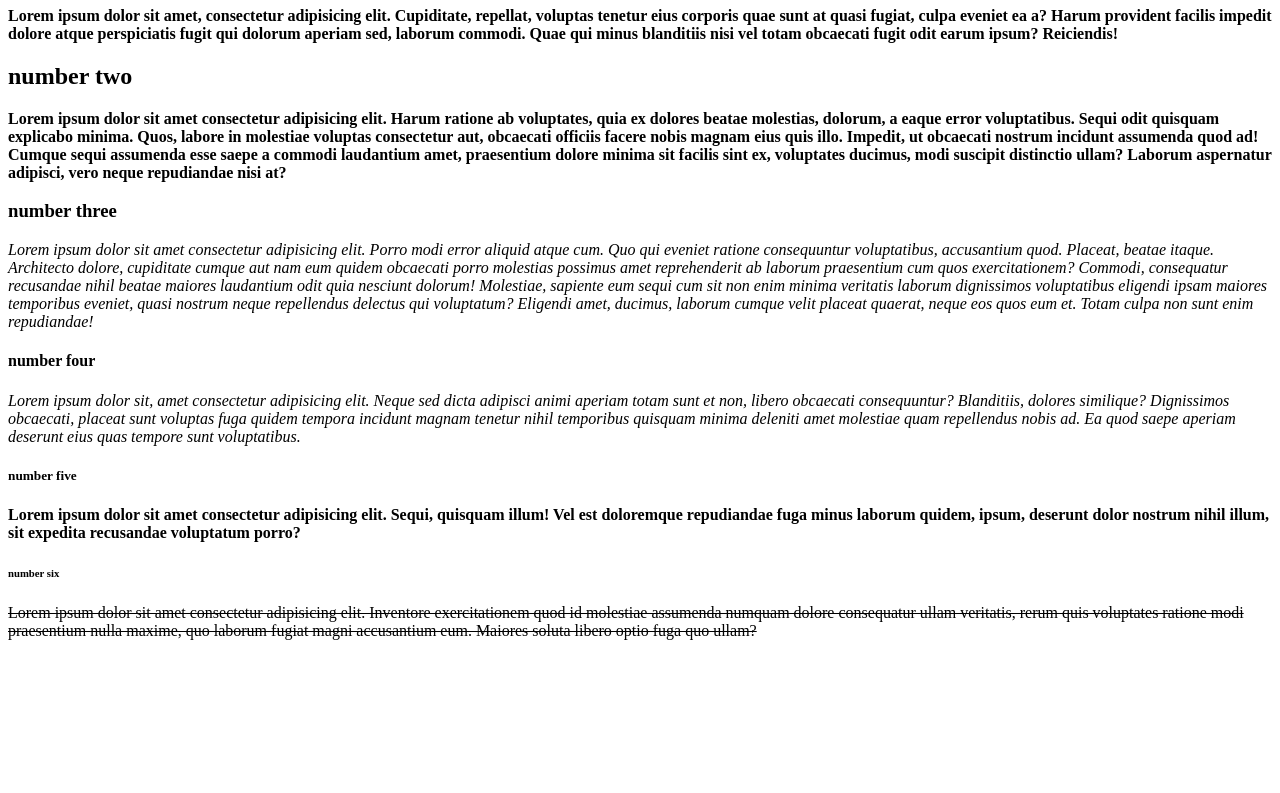
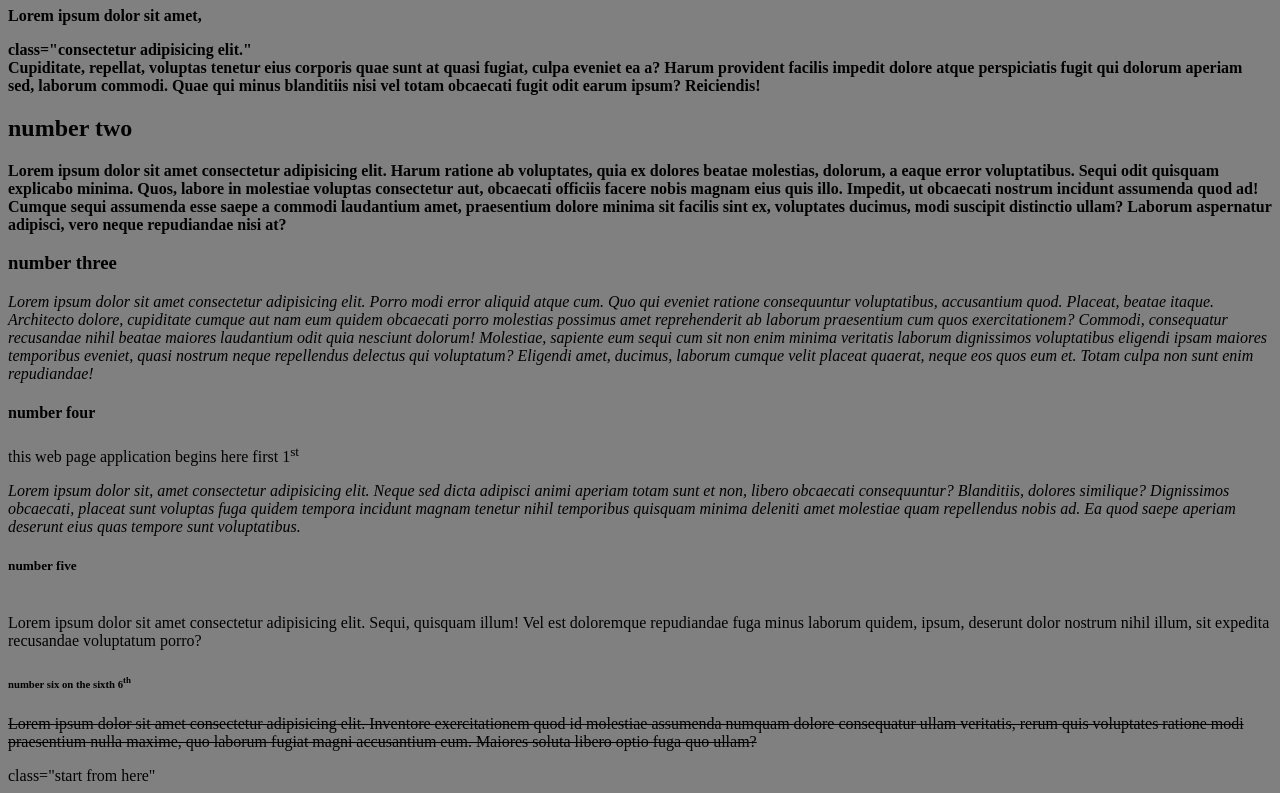
Before and after one commit to richiendungu/new-age-tech, a plain HTML site: page index.html in a window 1280 px wide. Shown: the part 153-946 px from the top of the page. Before the commit the page ends 809 px from the top, so only its background shows below. Drawn offline with Linux system fonts and the light colour scheme.

Commit message:
Update index.html

```diff
--- a/index.html
+++ b/index.html
@@ -5,7 +5,18 @@
     <meta name="viewport" content="width=device-width, initial-scale=1.0" />
     <title>Document</title>
   </head>
-  <body>
+  <style>
+    h1{
+      background-color=brown;
+      text-align= center;
+    }
+    p{
+      background-color=aqua;
+      text-align=center;
+    }
+
+  </style>
+  <body bgcolor="grey">
      <i class="fa-solid fa-car"></i><br>
     <a href="contacts.html" target="_blank">contacts page</a><br />
     <a href="images.html" target="_blank">images page</a><br />
@@ -13,7 +24,7 @@
     <h1>thi is it</h1>
     <p>
       <b
-        >Lorem ipsum dolor sit amet, consectetur adipisicing elit. Cupiditate,
+        >Lorem ipsum dolor sit amet, <div> class="consectetur adipisicing elit."</div> Cupiditate,
         repellat, voluptas tenetur eius corporis quae sunt at quasi fugiat,
         culpa eveniet ea a? Harum provident facilis impedit dolore atque
         perspiciatis fugit qui dolorum aperiam sed, laborum commodi. Quae qui
@@ -53,6 +64,7 @@
       >
     </p>
     <h4>number four</h4>
+    <p> this web page application begins here first 1<sup>st</sup><p>
     <p>
       <em
         >Lorem ipsum dolor sit, amet consectetur adipisicing elit. Neque sed
@@ -66,14 +78,14 @@
     </p>
     <h5>number five</h5>
     <p>
-      <strong
+      <br
         >Lorem ipsum dolor sit amet consectetur adipisicing elit. Sequi,
         quisquam illum! Vel est doloremque repudiandae fuga minus laborum
         quidem, ipsum, deserunt dolor nostrum nihil illum, sit expedita
-        recusandae voluptatum porro?</strong
+        recusandae voluptatum porro?</br
       >
     </p>
-    <h6>number six</h6>
+    <h6>number six on the sixth 6<sup>th</sup></h6>
 
     <p>
       <s
@@ -84,6 +96,7 @@
         optio fuga quo ullam?</s
       >
     </p>
+    <div> class="start from here"</div>
     <script
       src="https://kit.fontawesome.com/e5e26c0f94.js"
       crossorigin="anonymous"
```
